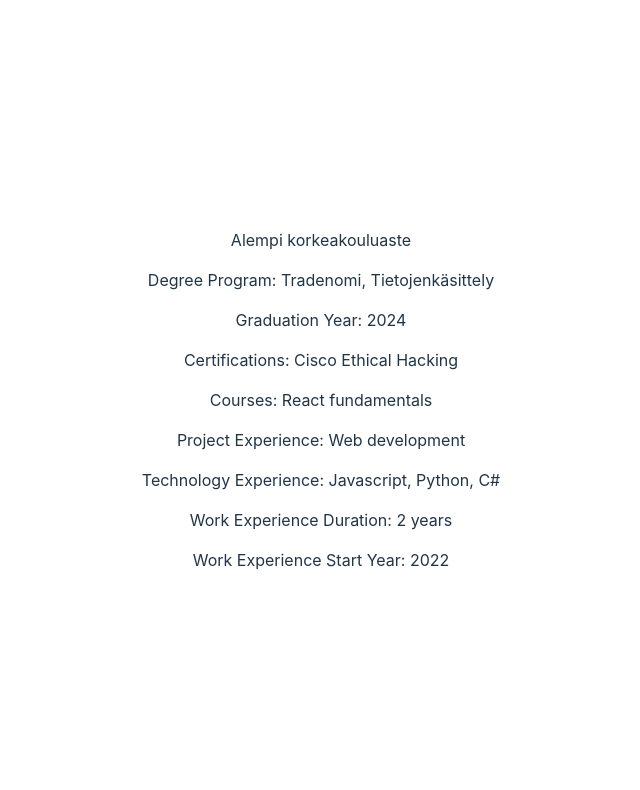
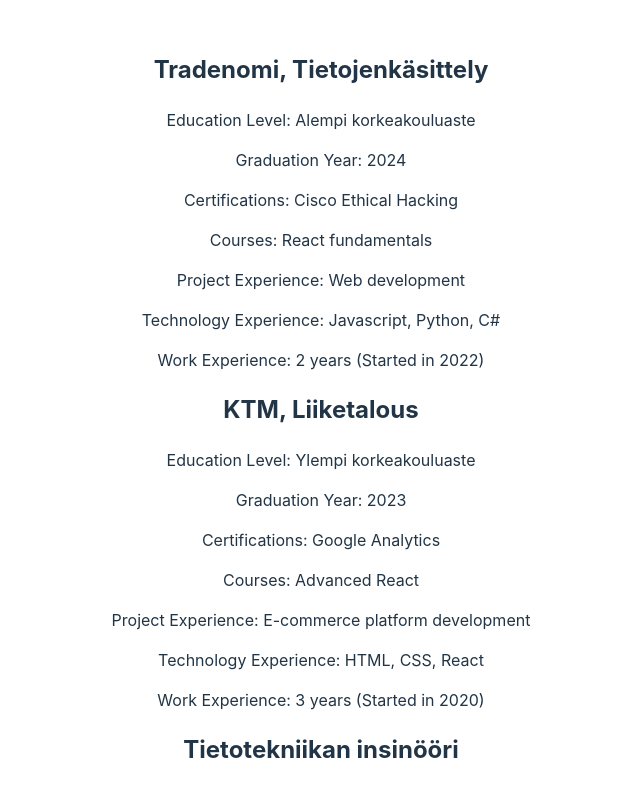
Before and after one commit to eeLude/SkillManager, a React (Vite) app: page / in a window 1280 px wide. Shown: the top 790 px of the page, without its empty margins (319-959 px from the left). Built offline with nearby package versions, Linux system fonts and the light colour scheme.

Commit message:
feat: implement ConsultantPerson and ConsultantList components - Render ConsultantPerson using props - Map data in ConsultantList and pass to ConsultantPerson

```diff
--- a/src/App.jsx
+++ b/src/App.jsx
@@ -1,5 +1,6 @@
 import './App.css'
-import "./components/consultant.jsx"
+import "./components/ConsultantPerson.jsx"
+import ConsultantList from './components/ConsultantList.jsx';
 
 
 const consult_data = [
@@ -46,20 +47,10 @@ const consult_data = [
 
 
 function App() {
-  const consultant = consult_data[0]; // Access the first object in the array
+
 
   return (
-    <div>
-      <p>{consultant.educationLevel}</p>
-      <p>Degree Program: {consultant.degreeProgram}</p>
-      <p>Graduation Year: {consultant.graduationYear}</p>
-      <p>Certifications: {consultant.certifications}</p>
-      <p>Courses: {consultant.courses}</p>
-      <p>Project Experience: {consultant.projectExperience}</p>
-      <p>Technology Experience: {consultant.technologyExperience}</p>
-      <p>Work Experience Duration: {consultant.workExperience.duration}</p>
-      <p>Work Experience Start Year: {consultant.workExperience.startYear}</p>
-    </div>
+    <ConsultantList data={consult_data}/>
   );
 }
 
--- /dev/null
+++ b/src/components/ConsultantList.jsx
@@ -0,0 +1,17 @@
+import ConsultantPerson from "./ConsultantPerson"
+
+
+const ConsultantList = (props) => {
+    return (
+        <div>
+        {props.data.map((consultant, index) => (
+            <ConsultantPerson
+            key={index}
+            data={consultant}
+            />
+        ))}
+        </div>
+    );
+};
+
+export default ConsultantList;
--- /dev/null
+++ b/src/components/ConsultantPerson.jsx
@@ -0,0 +1,18 @@
+import styles from "./Consultant.module.css";
+
+const ConsultantPerson = (props) => {
+    return (
+      <div className="consultant-card">
+      <h2>{props.data.degreeProgram}</h2>
+      <p>Education Level: {props.data.educationLevel}</p>
+      <p>Graduation Year: {props.data.graduationYear}</p>
+      <p>Certifications: {props.data.certifications}</p>
+      <p>Courses: {props.data.courses}</p>
+      <p>Project Experience: {props.data.projectExperience}</p>
+      <p>Technology Experience: {props.data.technologyExperience}</p>
+      <p>Work Experience: {props.data.workExperience.duration} (Started in {props.data.workExperience.startYear})</p>
+    </div>
+    );
+  };
+
+export default ConsultantPerson;
--- a/src/components/UI/card.jsx
+++ b/src/components/UI/card.jsx
@@ -1,8 +1,7 @@
-import React from "react";
-import "./Card.css";
+import styles from "./Card.module.css"
 
 const Card = (props) => {
-  const classes = "card " + props.className;
+  const classes = `${styles.card} ${props.className}`;
 
   return <div className={classes}>{props.children}</div>;
 };
--- a/src/components/consultant.jsx
+++ /dev/null
@@ -1,10 +0,0 @@
-import React from "react";
-/* import Card from "../UI/Card";
- */
-const Consultant = (props) => {
-return (
-    <div>
-
-    </div>
-)
-}
```
Also changed, not shown: src/components/Consultant.module.css (renamed from src/components/consultant.css), src/components/UI/Card.module.css (renamed from src/components/UI/card.css).
